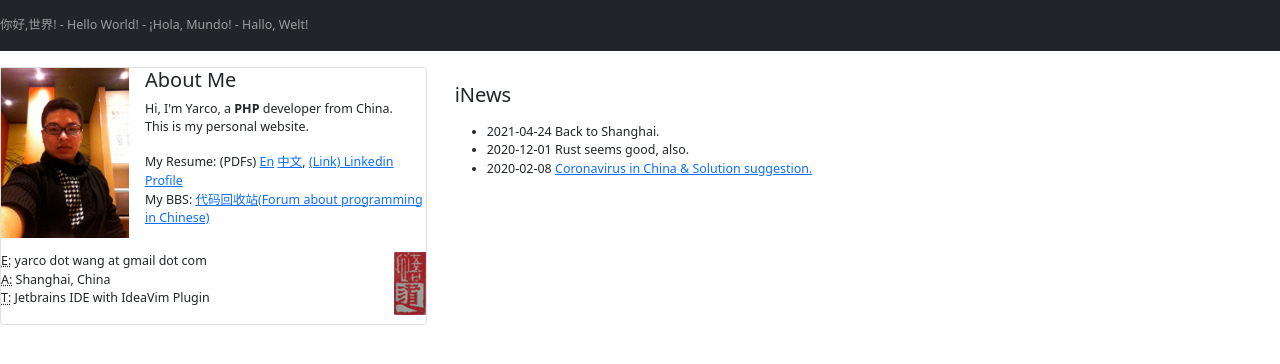
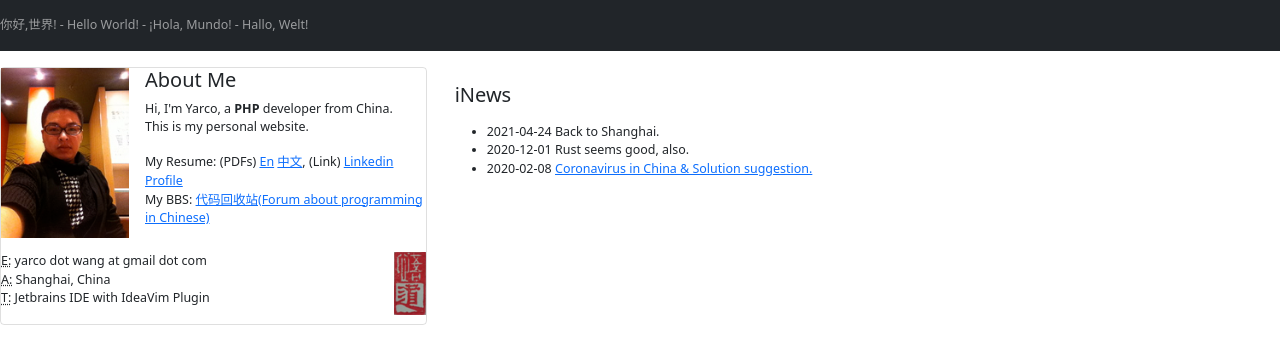
Before and after one commit to yarcowang/yarcowang.github.io, a Jekyll site: the page built from index.html, in a window 1280 px wide. Shown: the top 364 px of the page. Built offline with Jekyll 4.4.1, drawn with Linux system fonts in a browser that asks for light colours; nearby versions of some CDN libraries; some of the changed lines change nothing that is shown.

Commit message:
home page

```diff
--- a/index.html
+++ b/index.html
@@ -12,7 +12,7 @@ layout: home
                     Hi, I'm Yarco, a <b>PHP</b> developer from China.<br />
                     This is my personal website.<br />
                     <ul class="list-unstyled">
-                        <li>My Resume: (PDFs) <a href="files/cv/main.pdf" target="_blank">En</a> <a href="files/cv/main-zh.pdf" target="_blank">中文</a>, <a href="https://www.linkedin.com/in/yarcowang/">(Link) Linkedin Profile</a></li>
+                        <li>My Resume: (PDFs) <a href="files/cv/main.pdf" target="_blank">En</a> <a href="files/cv/main-zh.pdf" target="_blank">中文</a>, (Link) <a href="https://www.linkedin.com/in/yarcowang/">Linkedin Profile</a></li>
                         <li>My BBS: <a href="http://ru.bbish.net">代码回收站(Forum about programming in Chinese)</a></li>
                     </ul>
                 </p>
```
